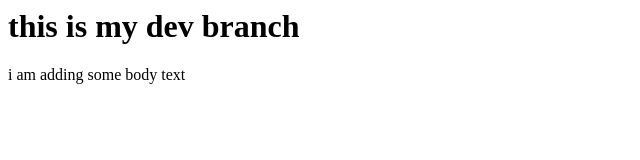
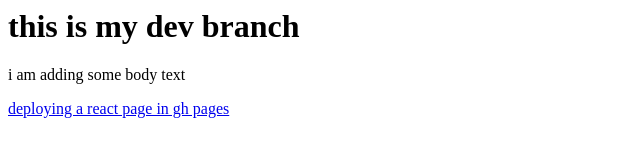
Before and after one commit to lucasxsong/gh-env-demo, a plain HTML site: page index.html in a window 1280 px wide. Shown: the whole page, without its empty margins (0-640 px from the left). Drawn offline with Linux system fonts and the light colour scheme.

Commit message:
add react link

```diff
--- a/index.html
+++ b/index.html
@@ -1,3 +1,6 @@
 <h1> this is my dev branch </h1>
 
 <p> i am adding some body text </p>
+
+
+<a href="https://medium.com/the-andela-way/how-to-deploy-your-react-application-to-github-pages-in-less-than-5-minutes-8c5f665a2d2a">deploying a react page in gh pages</a>
```
